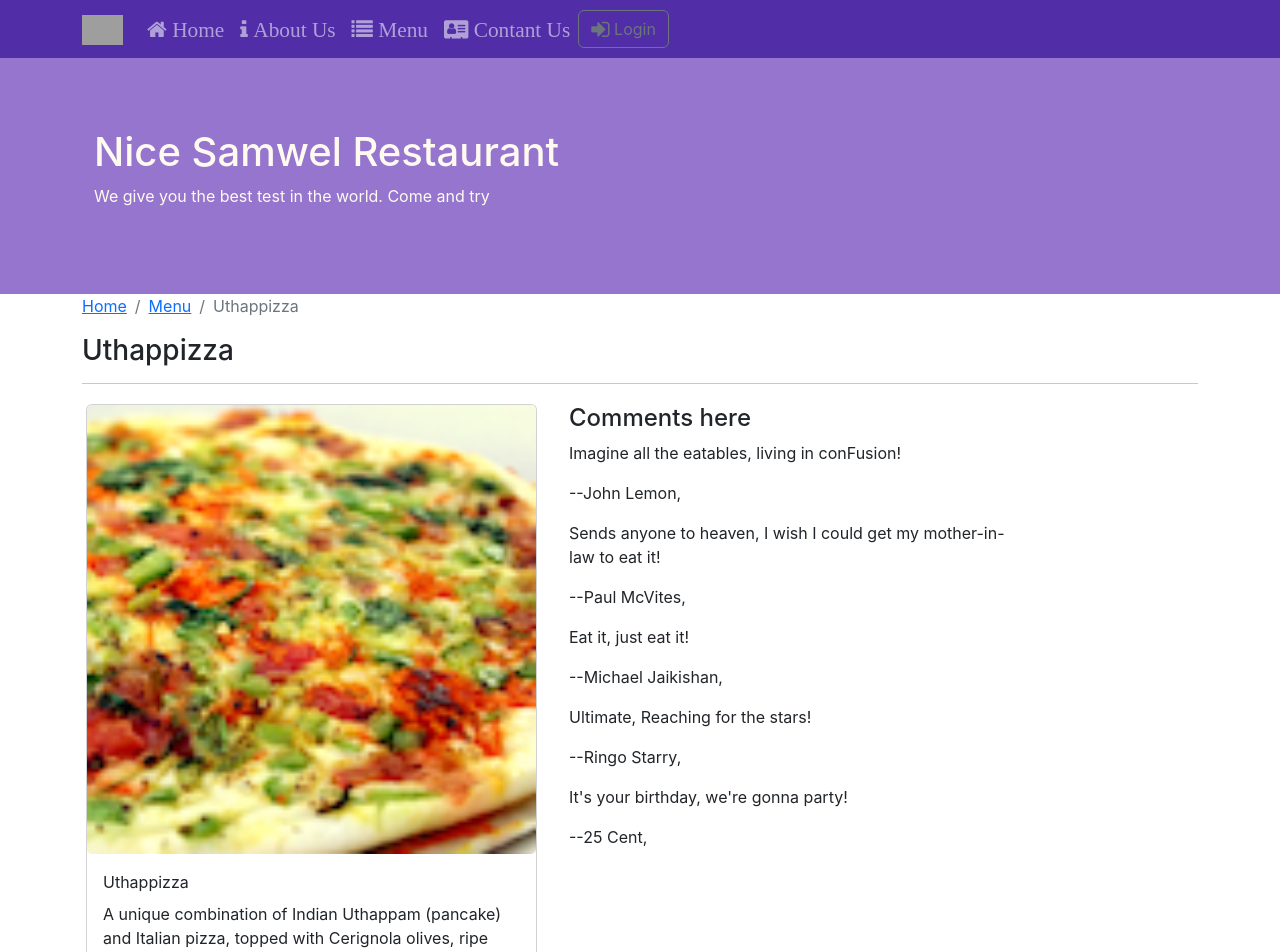
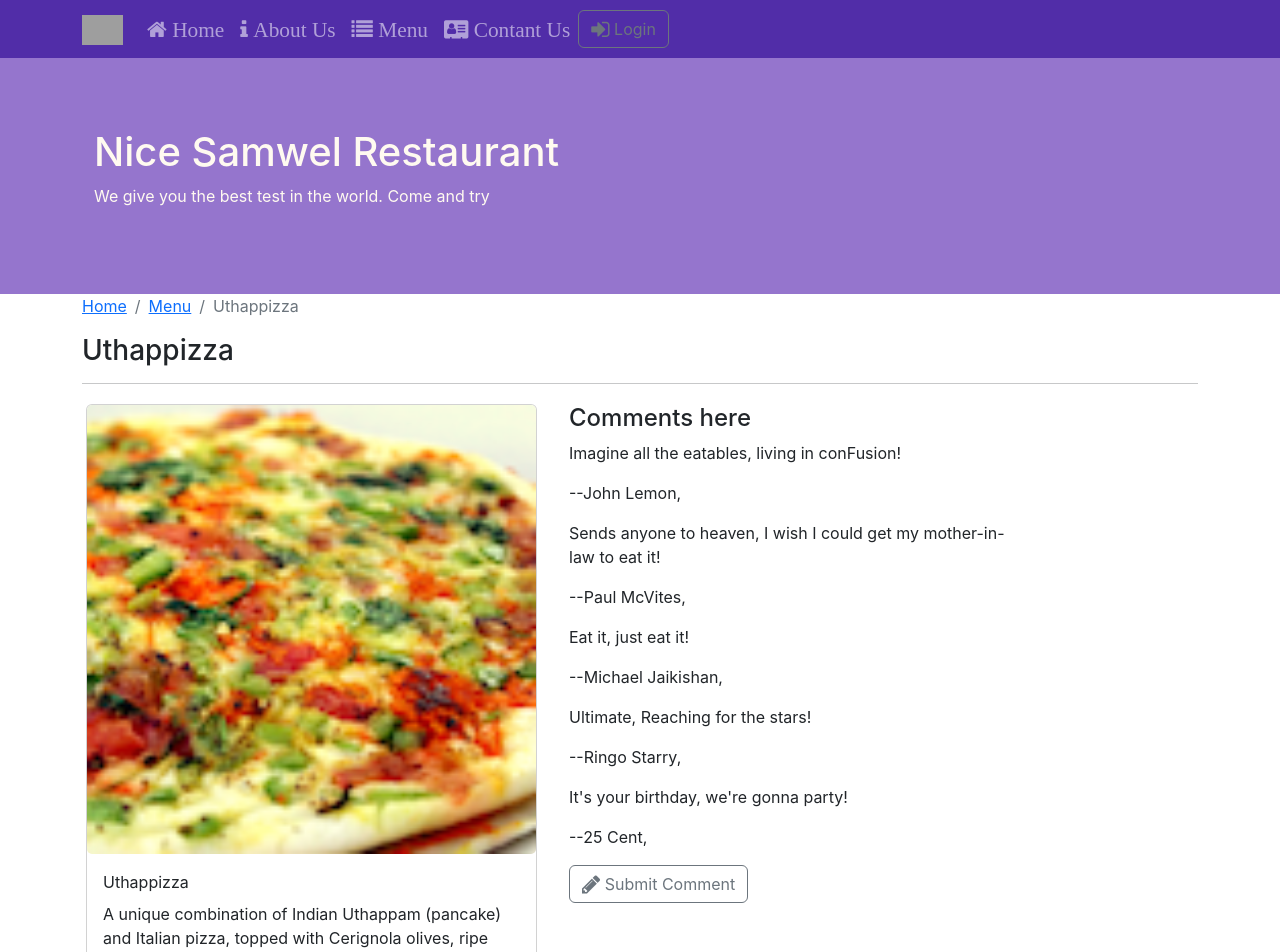
Before and after one commit to drneyx/Confusion-REACT, a React (Create React App) app: page /menu/0 in a window 1280 px wide. Shown: the top 952 px of the page. Built offline with nearby package versions, Linux system fonts and the light colour scheme; grey boxes are pictures that could not be loaded.

Commit message:
Submit comment form

```diff
--- a/src/components/DishdetailComponent.js
+++ b/src/components/DishdetailComponent.js
@@ -1,6 +1,6 @@
 import React, { Component } from 'react';
 import { Link } from 'react-router-dom';
-import {Card, CardImg, CardImgOverlay, CardText, CardBody, CardTitle, Breadcrumb, BreadcrumbItem } from 'reactstrap';
+import {Card, CardImg, CardImgOverlay, CardText, CardBody, CardTitle, Breadcrumb, BreadcrumbItem, Button } from 'reactstrap';
 
 
 
@@ -8,6 +8,14 @@ class  CommentForm extends Component{
 
     constructor(props){
         super(props);
+    }
+
+    render() {
+        return (
+            <Button outline>
+                <span className="fa fa-pencil fa-lg"></span> Submit Comment
+            </Button>
+        )
     }
 }
 
@@ -45,6 +53,7 @@ class  CommentForm extends Component{
                 <div className="col-12 col-md-5 m-1">
                     <h4>Comments here</h4>
                     <ul style ={mystyle}>{listItems}</ul>
+                    <CommentForm/>
                 </div>
             );
         }
```
